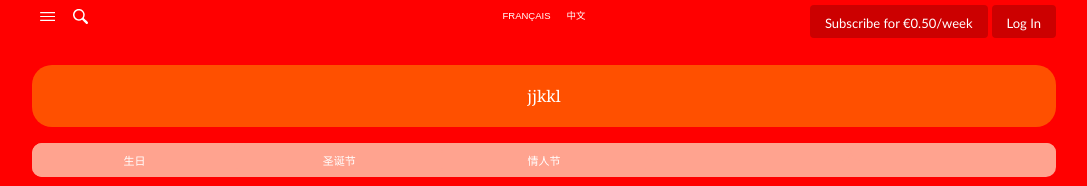
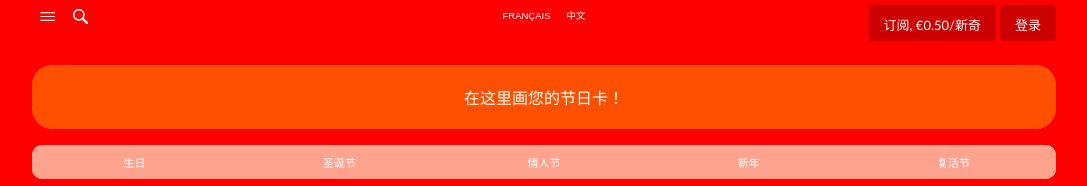
Before and after one commit to JacquesDeSavoie/IVL, a plain HTML site: page index.html in a window 1280 px wide. Shown: the top 186 px of the page, without its empty margins (96-1183 px from the left). Drawn offline with Linux system fonts and the light colour scheme.

Commit message:
Update index.html

```diff
--- a/index.html
+++ b/index.html
@@ -18,21 +18,21 @@
 				<button class="langue">中文</button>
 			</div>
 			<div class="column_be right">
-				<button class="subscribe"><div class="subscribe_txt">Subscribe for €0.50/week</button>
-				<button class="subscribe"><div class="subscribe_txt">Log In</button>
+				<button class="subscribe"><div class="subscribe_txt">订阅, €0.50/新奇</button>
+				<button class="subscribe"><div class="subscribe_txt">登录</button>
 			</div>
 		</div>
 
 		<div class="header" style="background-color:FF5000;">
-			<p id="test">jjkkl</p>
+			<p id="test">在这里画您的节日卡！</p>
 		</div>
 
 		<div class="sub_header">
 			<button class="column_sub">生日</button>
 			<button class="column_sub">圣诞节</button>
 			<button class="column_sub">情人节</button>
-			<button class="column_sub"></button>
-			<button class="column_sub"></button>
+			<button class="column_sub">新年</button>
+			<button class="column_sub">复活节</button>
 		</div>
 
 		<div class="row">
@@ -41,11 +41,13 @@
 				ghohdfoghgh
 				</p>
 			</div>
+
 			<div class="column middle">
 				<p>
 				<img src="cupidon.svg" style="width : 100%">
 				</p>
 			</div>
+
 			<div class="column right">
 				<p>
 				tyjuykkkkykyk
```
